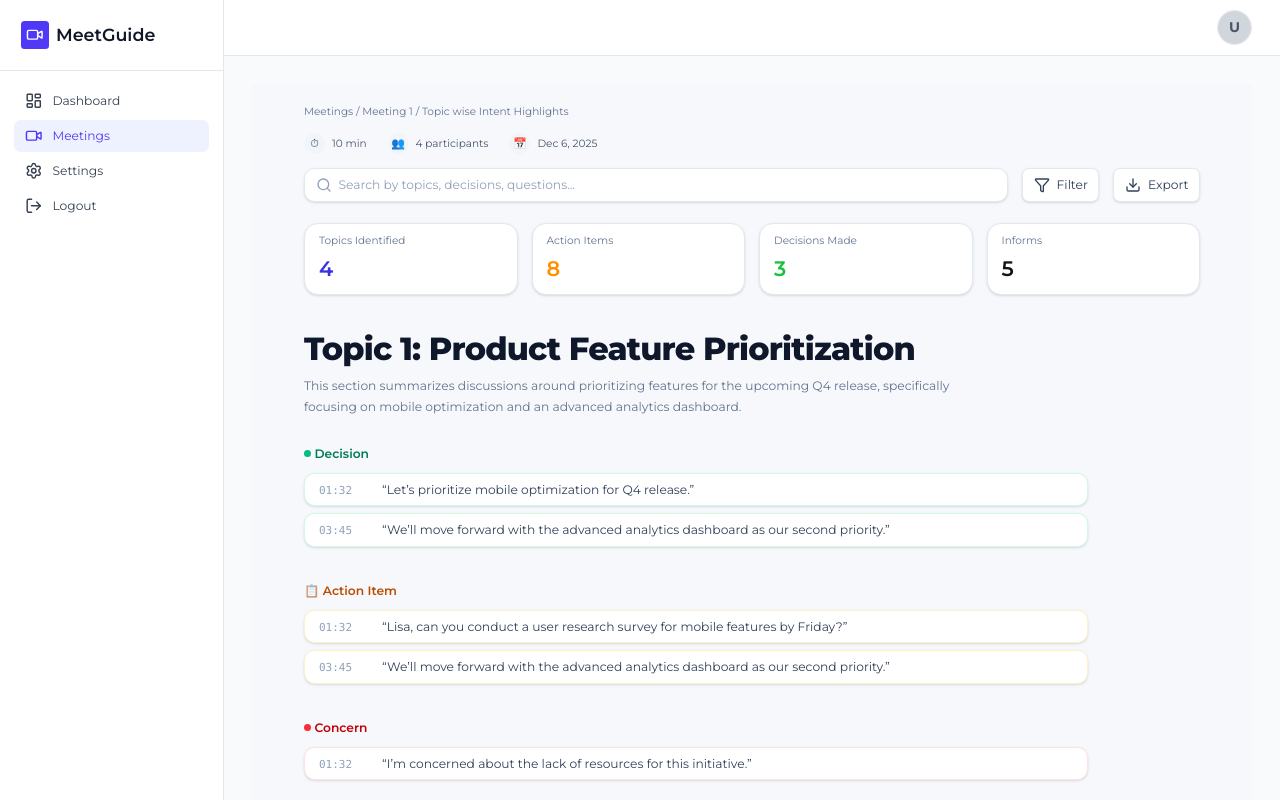
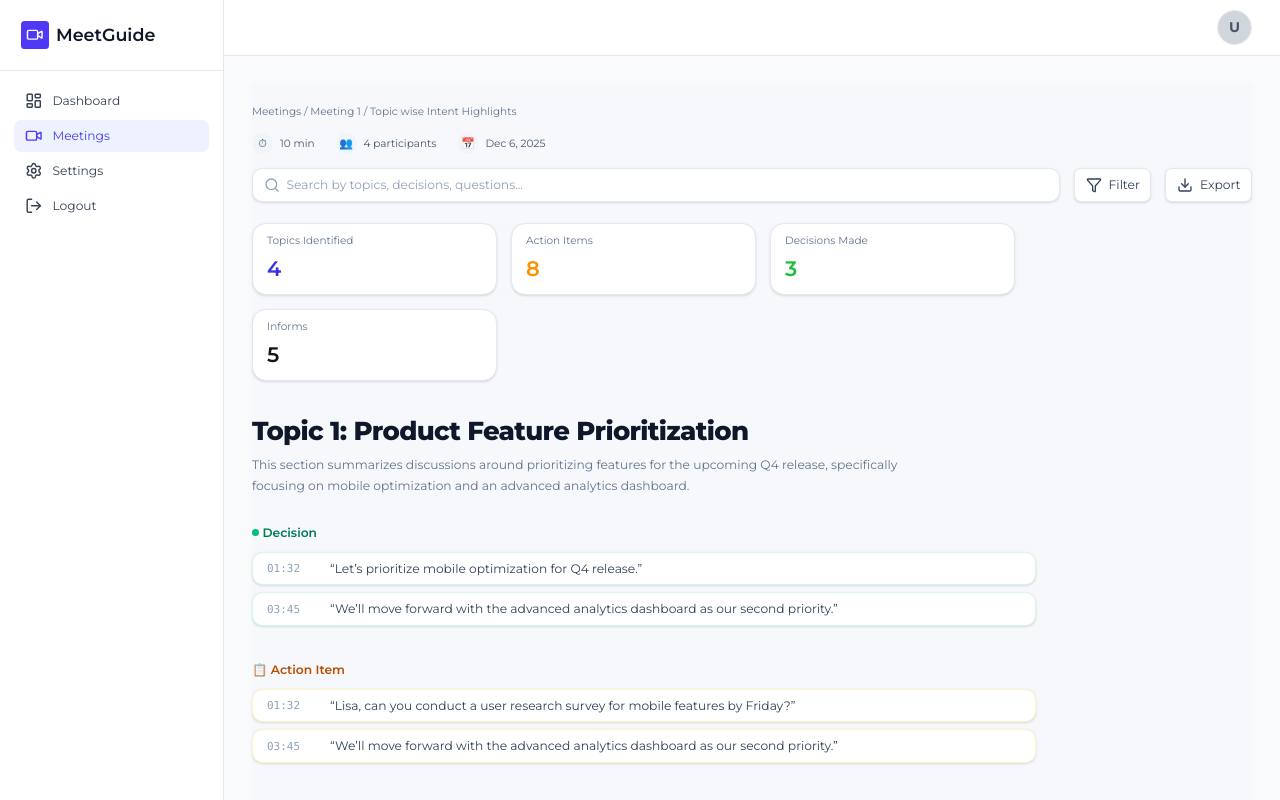
Before and after one commit to AkilaIshanMeegoda/meet-guide, a Next.js app in the folder meet-guide-app/: page /meetings/1/intent-highlights in a window 1280 px wide. Built offline with nearby package versions, Linux system fonts and the light colour scheme.

Commit message:
Adjust layout and typography in intent highlights page

```diff
--- a/meet-guide-app/app/(dashboard)/meetings/[id]/intent-highlights/components/StatsCard.tsx
+++ b/meet-guide-app/app/(dashboard)/meetings/[id]/intent-highlights/components/StatsCard.tsx
@@ -8,7 +8,7 @@ type StatsCardProps = {
 
 const StatsCard: React.FC<StatsCardProps> = ({ title, value, valueColor }) => {
   return (
-    <div className="flex min-w-[160px] flex-1 flex-col rounded-2xl border border-slate-200 bg-white px-4 py-3 shadow-sm">
+    <div className="flex w-70 flex-col rounded-2xl border border-slate-200 bg-white px-4 py-3 shadow-sm">
       <span className="text-xs font-medium text-slate-500">{title}</span>
       <span className="mt-2 text-2xl font-semibold" style={{ color: valueColor }}>
         {value}
--- a/meet-guide-app/app/(dashboard)/meetings/[id]/intent-highlights/page.tsx
+++ b/meet-guide-app/app/(dashboard)/meetings/[id]/intent-highlights/page.tsx
@@ -100,7 +100,7 @@ export default async function IntentHighlightsPage({ params }: PageProps) {
 
   return (
     <div className="min-h-full bg-[#f7f8fc]">
-      <div className="mx-auto max-w-5xl py-6">
+      <div className="mx-auto max-w-7xl py-6">
         {/* Breadcrumb + meta */}
         <div className="mb-4">
           <nav
@@ -153,7 +153,7 @@ export default async function IntentHighlightsPage({ params }: PageProps) {
 
         {/* Topic header */}
         <div className="mb-8">
-          <h2 className="mb-2 text-3xl font-black tracking-tight text-slate-900 md:text-[32px]">
+          <h2 className="mb-2 text-3xl font-black tracking-tight text-slate-900 md:text-[26px]">
             Topic 1: Product Feature Prioritization
           </h2>
           <p className="max-w-3xl text-sm leading-6 text-slate-500">
```
